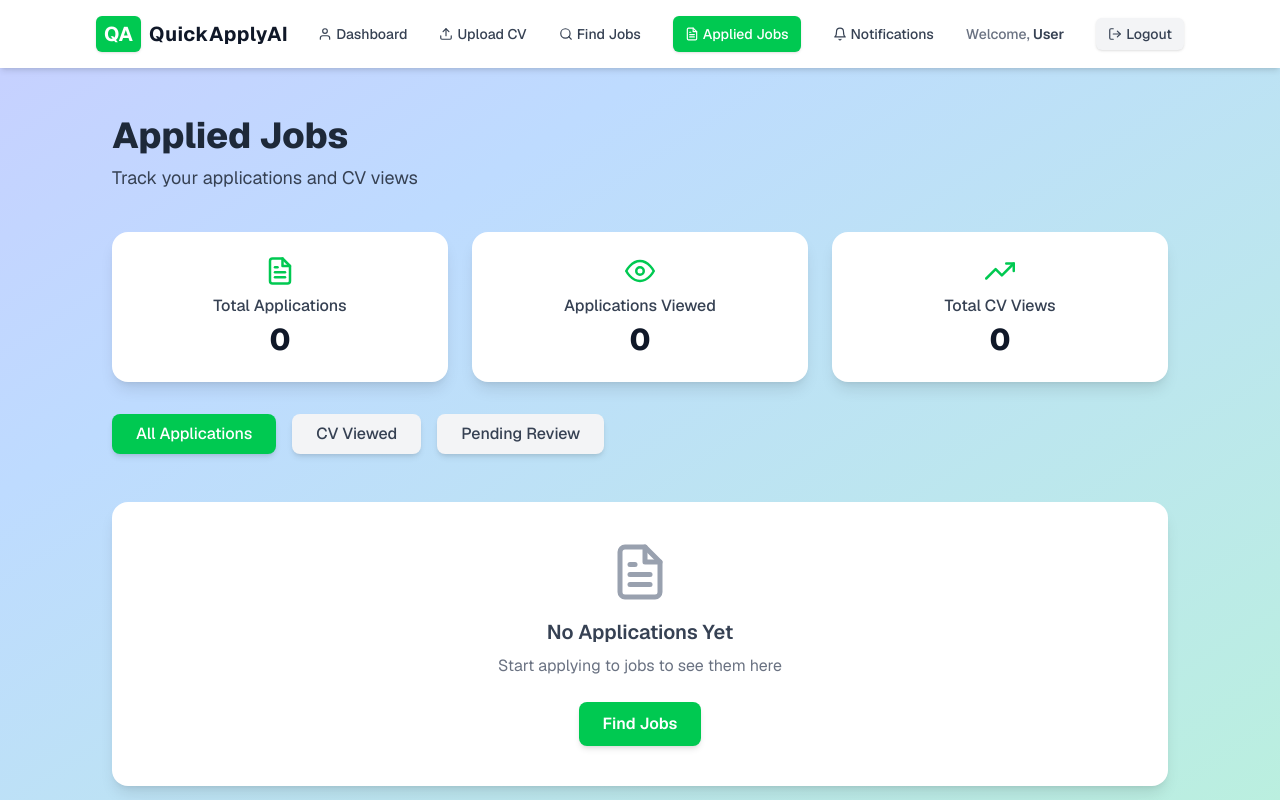
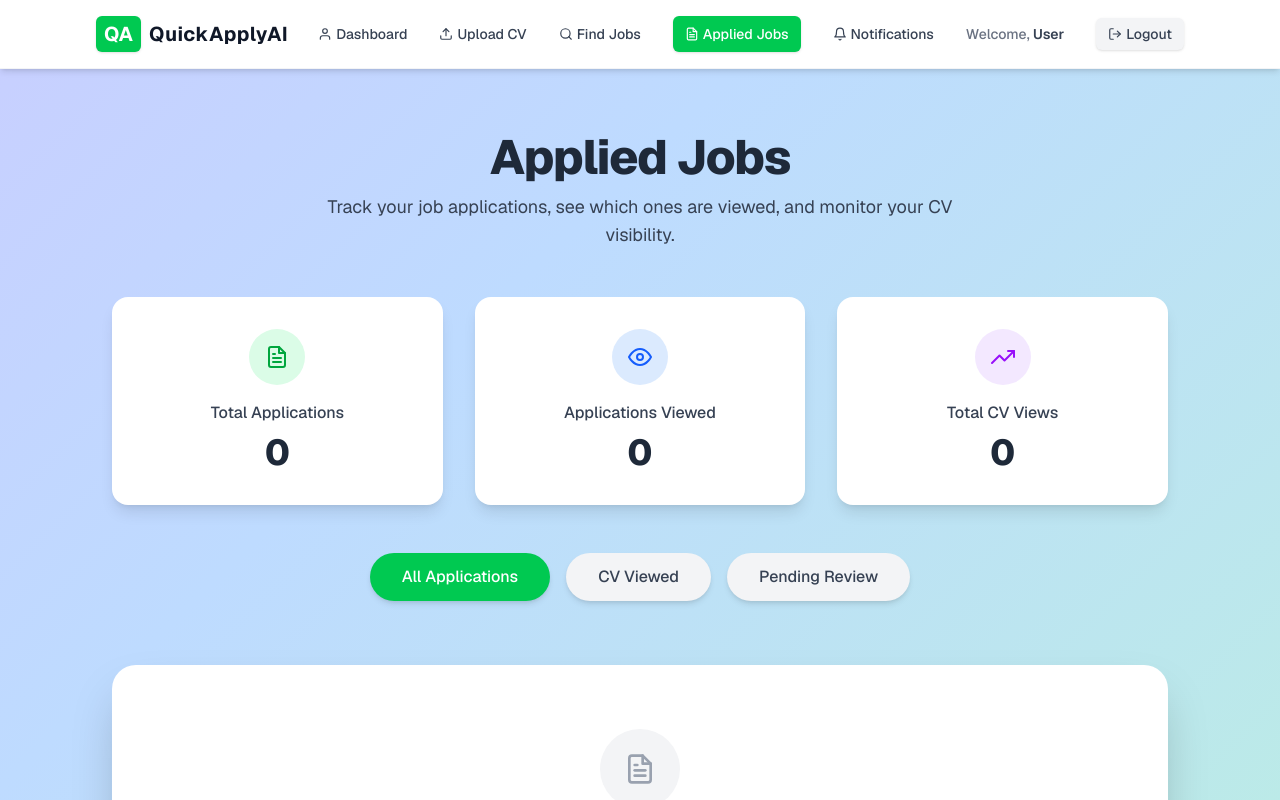
Before and after one commit to HudsonWayne/SignLanguageConvetor, a Next.js app in the folder Desktop/FastApplyAi/fastapplyai/: page /applied in a window 1280 px wide. Shown: the top 800 px of the page. Built offline with nearby package versions, Linux system fonts and the light colour scheme.

Commit message:
initial commit

```diff
--- a/Desktop/FastApplyAi/fastapplyai/src/app/applied/page.tsx
+++ b/Desktop/FastApplyAi/fastapplyai/src/app/applied/page.tsx
@@ -44,7 +44,7 @@ export default function AppliedJobsPage() {
       }`}
     >
       {/* NAVBAR */}
-      <nav className="flex items-center justify-between px-4 sm:px-6 md:px-10 lg:px-20 xl:px-24 2xl:px-40 py-4 shadow-md bg-white sticky top-0 z-50 backdrop-blur-md bg-opacity-90 w-full max-w-[1920px] mx-auto">
+      <nav className="flex items-center justify-between px-4 sm:px-6 md:px-10 lg:px-20 xl:px-24 2xl:px-40 py-4 shadow-md bg-white sticky top-0 z-50 backdrop-blur-md bg-opacity-90 w-full max-w-[1920px] mx-auto border-b border-gray-100">
         <div className="flex items-center gap-2 text-lg sm:text-xl font-bold transition-all hover:scale-105">
           <div className="bg-green-500 text-white rounded-md px-2 py-1 shadow-sm">
             QA
@@ -52,7 +52,7 @@ export default function AppliedJobsPage() {
           <span className="tracking-wide whitespace-nowrap">QuickApplyAI</span>
         </div>
 
-        <div className="flex items-center gap-4 lg:gap-8 text-sm text-gray-700 font-medium">
+        <div className="hidden md:flex items-center gap-6 lg:gap-8 text-sm text-gray-700 font-medium">
           <Link
             href="/dashboard"
             className="flex items-center gap-1 hover:text-green-600 transition-all hover:-translate-y-0.5"
@@ -84,7 +84,7 @@ export default function AppliedJobsPage() {
             <FiBell /> Notifications
           </Link>
           <span className="hidden sm:block text-gray-500">
-            Welcome,{" "}
+            Welcome,&nbsp;
             <span className="font-semibold text-gray-700">{user}</span>
           </span>
           <button
@@ -97,67 +97,82 @@ export default function AppliedJobsPage() {
       </nav>
 
       {/* MAIN CONTENT */}
-      <main className="px-6 sm:px-10 md:px-16 lg:px-24 xl:px-28 2xl:px-40 py-12">
-        <h1 className="text-3xl sm:text-4xl font-extrabold text-gray-800 mb-2">
-          Applied Jobs
-        </h1>
-        <p className="text-gray-700 mb-10 text-base sm:text-lg">
-          Track your applications and CV views
-        </p>
+      <main className="px-6 sm:px-10 md:px-16 lg:px-24 xl:px-28 2xl:px-40 py-16">
+        <div className="text-center mb-12">
+          <h1 className="text-4xl sm:text-5xl font-extrabold text-gray-800 mb-3 tracking-tight">
+            Applied Jobs
+          </h1>
+          <p className="text-gray-700 text-base sm:text-lg max-w-2xl mx-auto">
+            Track your job applications, see which ones are viewed, and monitor your CV visibility.
+          </p>
+        </div>
 
         {/* STATS */}
-        <div className="grid grid-cols-1 sm:grid-cols-2 lg:grid-cols-3 gap-6 mb-8">
-          <div className="bg-white rounded-2xl shadow-lg p-6 flex flex-col items-center hover:-translate-y-1 hover:shadow-xl transition-all">
-            <FiFileText className="text-green-500 text-3xl mb-2" />
+        <div className="grid grid-cols-1 sm:grid-cols-2 lg:grid-cols-3 gap-8 mb-12">
+          <div className="bg-white rounded-2xl shadow-lg p-8 text-center transition-all hover:-translate-y-1 hover:shadow-xl">
+            <div className="bg-green-100 p-4 rounded-full w-14 h-14 flex items-center justify-center mx-auto mb-4">
+              <FiFileText className="text-green-600 text-3xl" />
+            </div>
             <p className="text-gray-700 font-medium">Total Applications</p>
-            <p className="text-3xl font-extrabold mt-1">0</p>
+            <p className="text-4xl font-extrabold mt-2 text-gray-800">0</p>
           </div>
 
-          <div className="bg-white rounded-2xl shadow-lg p-6 flex flex-col items-center hover:-translate-y-1 hover:shadow-xl transition-all">
-            <FiEye className="text-green-500 text-3xl mb-2" />
+          <div className="bg-white rounded-2xl shadow-lg p-8 text-center transition-all hover:-translate-y-1 hover:shadow-xl">
+            <div className="bg-blue-100 p-4 rounded-full w-14 h-14 flex items-center justify-center mx-auto mb-4">
+              <FiEye className="text-blue-600 text-3xl" />
+            </div>
             <p className="text-gray-700 font-medium">Applications Viewed</p>
-            <p className="text-3xl font-extrabold mt-1">0</p>
+            <p className="text-4xl font-extrabold mt-2 text-gray-800">0</p>
           </div>
 
-          <div className="bg-white rounded-2xl shadow-lg p-6 flex flex-col items-center hover:-translate-y-1 hover:shadow-xl transition-all">
-            <FiTrendingUp className="text-green-500 text-3xl mb-2" />
+          <div className="bg-white rounded-2xl shadow-lg p-8 text-center transition-all hover:-translate-y-1 hover:shadow-xl">
+            <div className="bg-purple-100 p-4 rounded-full w-14 h-14 flex items-center justify-center mx-auto mb-4">
+              <FiTrendingUp className="text-purple-600 text-3xl" />
+            </div>
             <p className="text-gray-700 font-medium">Total CV Views</p>
-            <p className="text-3xl font-extrabold mt-1">0</p>
+            <p className="text-4xl font-extrabold mt-2 text-gray-800">0</p>
           </div>
         </div>
 
         {/* FILTER BUTTONS */}
-        <div className="flex flex-wrap gap-4 mb-12">
-          <button className="bg-green-500 text-white px-6 py-2 rounded-lg font-medium shadow-md hover:bg-green-600 transition-all">
+        <div className="flex flex-wrap justify-center gap-4 mb-16">
+          <button className="bg-green-500 text-white px-8 py-3 rounded-full font-medium shadow-md hover:bg-green-600 hover:shadow-lg hover:-translate-y-0.5 transition-all">
             All Applications
           </button>
-          <button className="bg-gray-100 text-gray-700 px-6 py-2 rounded-lg font-medium shadow-md hover:bg-gray-200 transition-all">
+          <button className="bg-gray-100 text-gray-700 px-8 py-3 rounded-full font-medium shadow-md hover:bg-gray-200 hover:shadow-lg hover:-translate-y-0.5 transition-all">
             CV Viewed
           </button>
-          <button className="bg-gray-100 text-gray-700 px-6 py-2 rounded-lg font-medium shadow-md hover:bg-gray-200 transition-all">
+          <button className="bg-gray-100 text-gray-700 px-8 py-3 rounded-full font-medium shadow-md hover:bg-gray-200 hover:shadow-lg hover:-translate-y-0.5 transition-all">
             Pending Review
           </button>
         </div>
 
-        {/* NO APPLICATIONS */}
-        <div className="bg-white rounded-2xl shadow-lg p-10 text-center hover:shadow-xl transition-all">
+        {/* NO APPLICATIONS CARD */}
+        <div className="bg-white rounded-3xl shadow-2xl p-16 text-center transition-all hover:shadow-3xl hover:-translate-y-1">
           <div className="flex flex-col items-center justify-center">
-            <FiFileText className="text-gray-400 text-6xl mb-4" />
-            <h2 className="text-xl font-semibold text-gray-700 mb-2">
+            <div className="bg-gray-100 p-6 rounded-full w-20 h-20 flex items-center justify-center mb-6">
+              <FiFileText className="text-gray-400 text-5xl" />
+            </div>
+            <h2 className="text-2xl font-semibold text-gray-800 mb-3">
               No Applications Yet
             </h2>
-            <p className="text-gray-500 mb-6">
-              Start applying to jobs to see them here
+            <p className="text-gray-500 mb-8 max-w-md mx-auto">
+              You haven’t applied to any jobs yet. Start applying to your dream roles today!
             </p>
             <Link
               href="/find-jobs"
-              className="bg-green-500 text-white px-6 py-2.5 rounded-lg font-semibold hover:bg-green-600 transition-all shadow-md hover:shadow-lg hover:-translate-y-0.5"
+              className="bg-green-500 text-white px-10 py-3 rounded-full font-semibold hover:bg-green-600 transition-all shadow-lg hover:shadow-xl hover:-translate-y-0.5"
             >
               Find Jobs
             </Link>
           </div>
         </div>
       </main>
+
+      {/* FOOTER */}
+      <footer className="text-center py-6 mt-12 text-gray-600 text-sm border-t border-gray-200">
+        © {new Date().getFullYear()} QuickApplyAI — All rights reserved.
+      </footer>
     </div>
   );
 }
```
